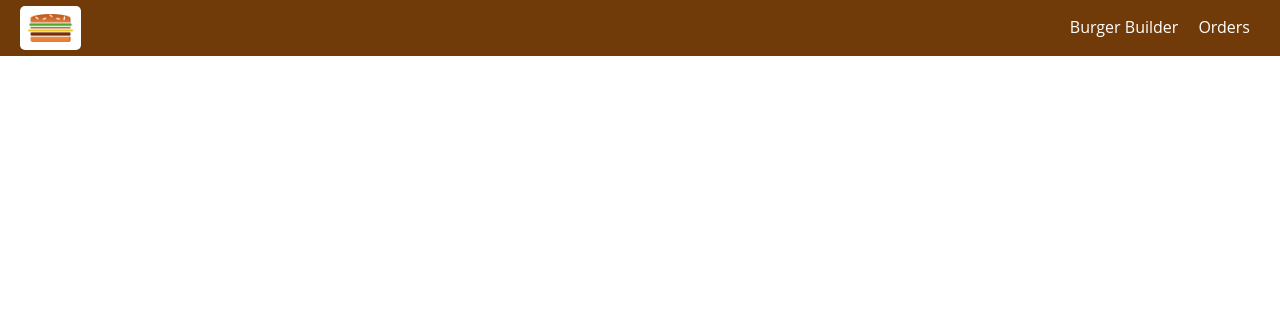
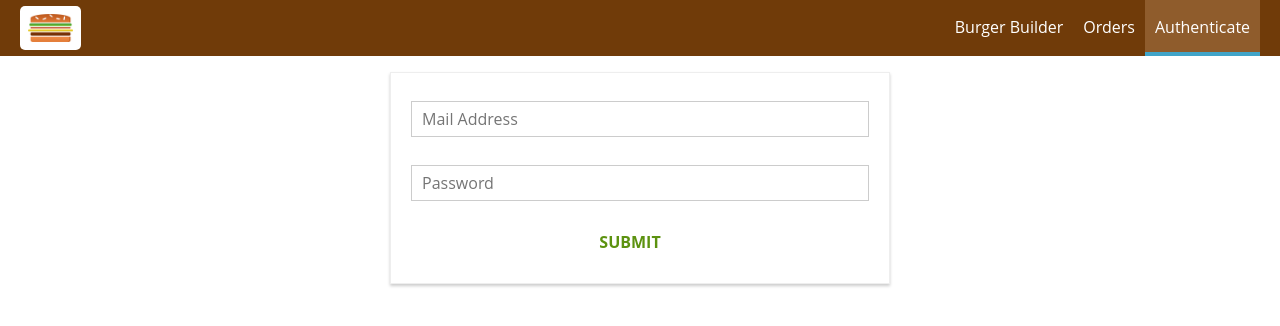
Before and after one commit to DevLatBo/burger-app, a React (Create React App) app: page /auth in a window 1280 px wide. Shown: the top 326 px of the page. Built offline with nearby package versions, Linux system fonts and the light colour scheme.

Commit message:
[A] Starting with auth

```diff
--- a/src/App.js
+++ b/src/App.js
@@ -5,6 +5,7 @@
 import BurgerBuilder from './containers/BurgerBuilder/BurgerBuilder';
 import Checkout from './containers/Checkout/Checkout';
 import Orders from './containers/Orders/Orders';
+import Auth from './containers/Auth/Auth';
 
 class App extends Component {
   render () {
@@ -14,6 +15,7 @@
           <Switch>
             <Route path="/checkout" component={Checkout} />
             <Route path="/orders" component={Orders} />
+            <Route path="/auth" component={Auth} />
             <Route path="/" exact component={BurgerBuilder} />
           </Switch>
         </Layout>
--- a/src/components/Navigation/NavigationItems/NavigationItems.js
+++ b/src/components/Navigation/NavigationItems/NavigationItems.js
@@ -7,6 +7,7 @@
     <ul className={classes.NavigationItems}>
         <NavigationItem link="/" exact>Burger Builder</NavigationItem>
         <NavigationItem link="/orders">Orders</NavigationItem>
+        <NavigationItem link="/auth" exact>Authenticate</NavigationItem>
     </ul>
 );
 
--- /dev/null
+++ b/src/containers/Auth/Auth.js
@@ -0,0 +1,123 @@
+import React, {Component} from 'react';
+import {connect} from 'react-redux';
+
+import Input from '../../components/UI/Input/Input';
+import Button from '../../components/UI/Button/Button';
+import * as actions from '../../store/actions/index';
+
+import classes from './Auth.module.css';
+
+
+class Auth extends Component {
+
+    state = {
+        controls: {
+            email: {
+                elementType: 'input',
+                elementConfig: {
+                    type: 'email',
+                    placeholder: 'Mail Address'
+                },
+                value: '',
+                validation:{
+                    required: true,
+                    isEmail: true
+                },
+                valid: false,
+                touched: false
+            },
+            password: {
+                elementType: 'input',
+                elementConfig: {
+                    type: 'password',
+                    placeholder: 'Password'
+                },
+                value: '',
+                validation:{
+                    required: true,
+                    minLength: 6
+                },
+                valid: false,
+                touched: false
+            },
+        }
+    }
+
+    checkValidity(value, rules){
+        let isValid = true;
+        if(rules.required){
+            isValid = value.trim() !== '' && isValid;
+        }
+        if(rules.minLength) {
+            isValid = value.length >= rules.minLength && isValid;
+        }
+        if(rules.maxLength) {
+            isValid = value.length <= rules.maxLength && isValid;
+        }
+        if (rules.isEmail) {
+            const pattern = /[a-z0-9!#$%&'*+/=?^_`{|}~-]+(?:\.[a-z0-9!#$%&'*+/=?^_`{|}~-]+)*@(?:[a-z0-9](?:[a-z0-9-]*[a-z0-9])?\.)+[a-z0-9](?:[a-z0-9-]*[a-z0-9])?/;
+            isValid = pattern.test(value) && isValid
+        }
+
+        if (rules.isNumeric) {
+            const pattern = /^\d+$/;
+            isValid = pattern.test(value) && isValid
+        }
+
+        return isValid;
+    }
+
+    inputChangedHandler = (event, controlName) => {
+        const updatedControls = {
+            ...this.state.controls,
+            [controlName]: {
+                ...this.state.controls[controlName],
+                value: event.target.value,
+                valid: this.checkValidity(event.target.value, this.state.controls[controlName].validation),
+                touched: true
+            }
+        };
+        this.setState({controls: updatedControls});
+
+    }
+
+    submitHandler = (e) => {
+        e.preventDefault();
+        this.props.onAuth(this.state.controls.email.value, this.state.controls.password.value);
+    }
+
+    render(){
+        const formElementsArray = [];
+        for( let key in this.state.controls){
+            formElementsArray.push({
+                id: key,
+                config: this.state.controls[key]
+            });
+        }
+
+        const form = formElementsArray.map(formElement => (
+            <Input key = {formElement.id}
+                elementType={formElement.config.elementType}
+                elementConfig= {formElement.config.elementConfig}
+                value={formElement.config.value}
+                invalid={!formElement.config.valid}
+                shouldValidate={formElement.config.validation}
+                touched={formElement.config.touched}
+                changed={(event) => this.inputChangedHandler(event, formElement.id)}/>
+        ));
+        return (
+            <div className = {classes.Auth}>
+                <form onSubmit={this.submitHandler}>
+                    {form}
+                    <Button btnType = "Success">SUBMIT</Button>
+                </form>
+            </div>
+        )
+    }
+}
+const mapDispatchToProps = dispatch => {
+    return {
+        onAuth: (email, password) => dispatch(actions.auth(email, password))
+    };
+};
+export default connect(null, mapDispatchToProps)(Auth);
--- /dev/null
+++ b/src/containers/Auth/Auth.module.css
@@ -0,0 +1,17 @@
+.Auth {
+    margin: 20px auto;
+    width: 80%;
+    text-align: center;
+    box-shadow: 0 2px 3px #ccc;
+    border: 1px solid #eee;
+    padding: 10px;
+    box-sizing: border-box;
+}
+
+
+
+@media (min-width: 600px) {
+    .Auth {
+        width: 500px;
+    }
+}
--- a/src/containers/Checkout/ContactData/ContactData.js
+++ b/src/containers/Checkout/ContactData/ContactData.js
@@ -110,8 +110,19 @@
         if(rules.maxLength) {
             isValid = value.length <= rules.maxLength && isValid;
         }
+        if (rules.isEmail) {
+            const pattern = /[a-z0-9!#$%&'*+/=?^_`{|}~-]+(?:\.[a-z0-9!#$%&'*+/=?^_`{|}~-]+)*@(?:[a-z0-9](?:[a-z0-9-]*[a-z0-9])?\.)+[a-z0-9](?:[a-z0-9-]*[a-z0-9])?/;
+            isValid = pattern.test(value) && isValid
+        }
+
+        if (rules.isNumeric) {
+            const pattern = /^\d+$/;
+            isValid = pattern.test(value) && isValid
+        }
+
         return isValid;
     }
+
     orderHandler = ( event ) => {
         event.preventDefault();
         const formData = {};
@@ -149,7 +160,7 @@
     }
 
     render () {
-        let formElementsArray = [];
+        const formElementsArray = [];
         for( let key in this.state.orderForm){
             formElementsArray.push({
                 id: key,
--- a/src/store/actions/actionTypes.js
+++ b/src/store/actions/actionTypes.js
@@ -11,3 +11,7 @@
 export const FETCH_ORDERS_START         =   "FETCH_ORDERS_START";
 export const FETCH_ORDERS_SUCCESS       =   "FETCH_ORDERS_SUCCESS";
 export const FETCH_ORDERS_FAIL          =   "FETCH_ORDERS_FAIL";
+
+export const AUTH_START     =   "AUTH_START";
+export const AUTH_SUCCESS   =   "AUTH_SUCCESS";
+export const AUTH_FAIL      =   "AUTH_FAIL";
--- /dev/null
+++ b/src/store/actions/auth.js
@@ -0,0 +1,27 @@
+import * as actionTypes from './actionTypes';
+
+export const authStart = () => {
+    return {
+        type: actionTypes.AUTH_START
+    };
+};
+
+export const authSuccess = (authData) => {
+    return {
+        type: actionTypes.AUTH_SUCCESS,
+        authData: authData
+    };
+};
+
+export const authFail = (error) => {
+    return {
+        type: actionTypes.AUTH_FAIL,
+        error: error
+    };
+};
+
+export const auth = (email, password) => {
+    return dispatch => {
+        dispatch(authStart());
+    }
+}
--- a/src/store/actions/index.js
+++ b/src/store/actions/index.js
@@ -9,3 +9,7 @@
     purchaseInit,
     fetchOrders
 } from './order';
+
+export {
+    auth
+} from './auth'
```
